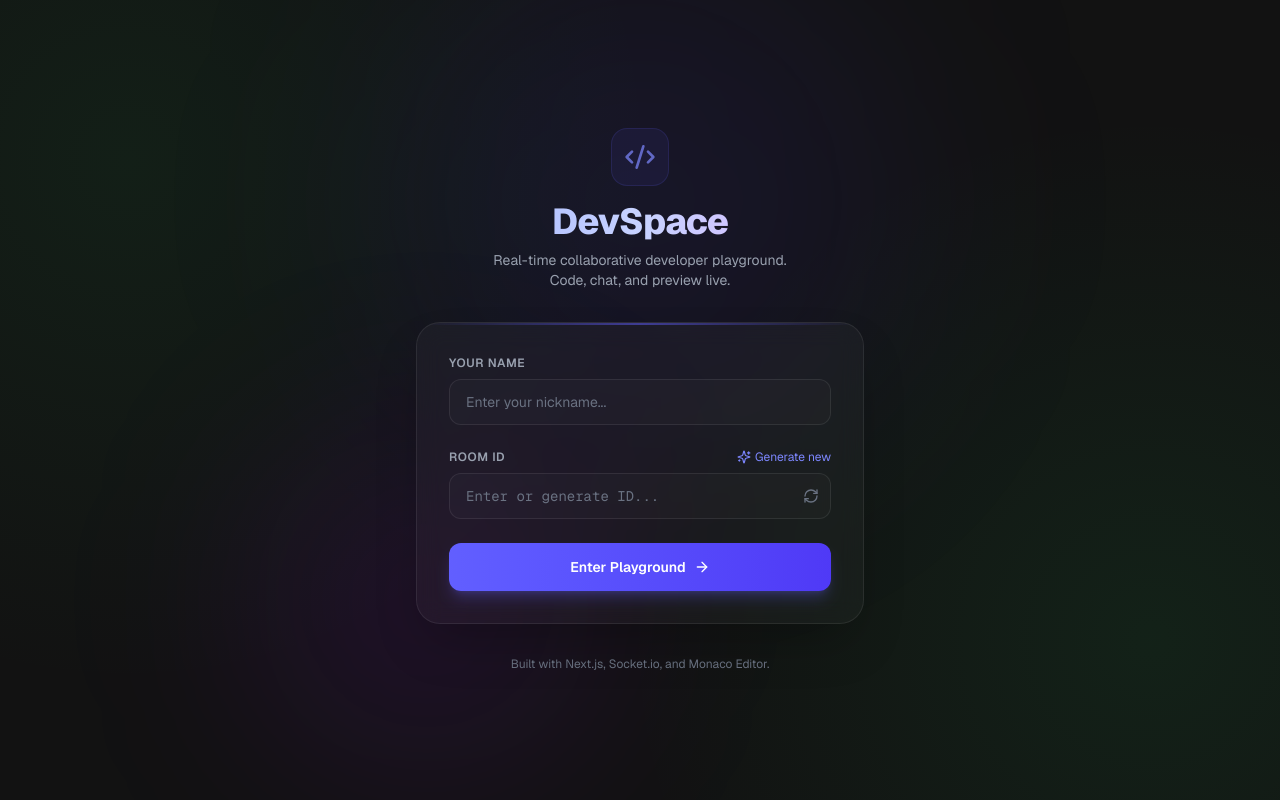
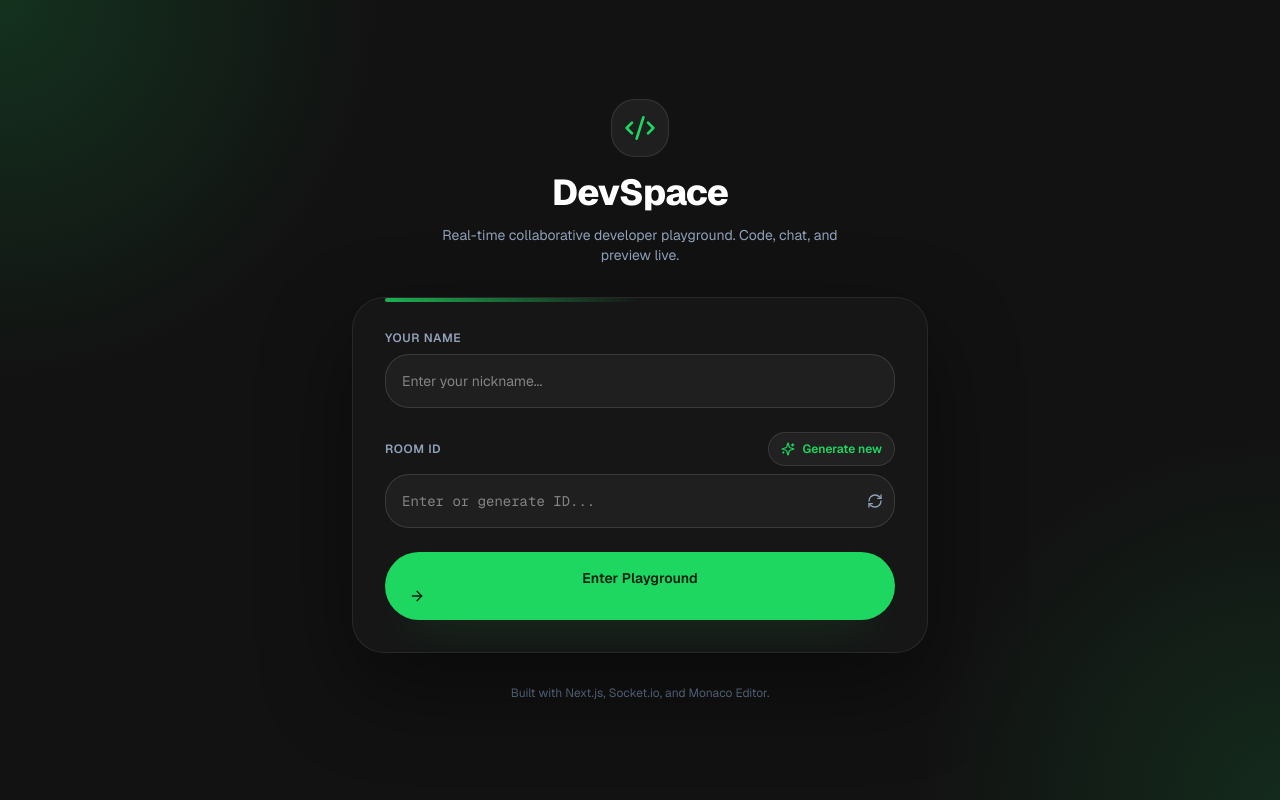
Before and after one commit to sayanghosh970sg-dotcom/DevSpace, a Next.js app in the folder frontend/: page / in a window 1280 px wide. Built offline with nearby package versions, Linux system fonts and the light colour scheme.

Commit message:
Spotify UI redesign

```diff
--- a/frontend/src/app/globals.css
+++ b/frontend/src/app/globals.css
@@ -2,16 +2,23 @@
 
 :root {
   --background: #121212;
-  --foreground: #ffffff;
-  --indigo-glow: rgba(29, 185, 84, 0.08);
-  --purple-glow: rgba(30, 215, 96, 0.08);
+  --surface: #181818;
+  --surface-soft: #1f1f1f;
+  --foreground: #e5e7eb;
+  --muted: #94a3b8;
+  --accent: #1ed760;
+  --accent-soft: rgba(30, 215, 96, 0.18);
+  --spotify-glow: rgba(30, 215, 96, 0.15);
 }
 
 :root.light {
   --background: #f8fafc;
+  --surface: #ffffff;
+  --surface-soft: #f1f5f9;
   --foreground: #0f172a;
-  --indigo-glow: rgba(29, 185, 84, 0.03);
-  --purple-glow: rgba(30, 215, 96, 0.03);
+  --muted: #64748b;
+  --accent-soft: rgba(30, 215, 96, 0.08);
+  --spotify-glow: rgba(30, 215, 96, 0.08);
 }
 
 @theme inline {
@@ -22,20 +29,27 @@
 }
 
 body {
-  background: var(--background);
+  min-height: 100vh;
+  margin: 0;
   color: var(--foreground);
   font-family: var(--font-geist-sans), sans-serif;
   overflow-x: hidden;
-  background-image:
-    radial-gradient(circle at 10% 20%, var(--indigo-glow) 0%, transparent 40%),
-    radial-gradient(circle at 90% 80%, var(--purple-glow) 0%, transparent 40%);
+  background: radial-gradient(circle at 15% 10%, rgba(30, 215, 96, 0.14) 0%, transparent 20%),
+    radial-gradient(circle at 80% 20%, rgba(255, 255, 255, 0.05) 0%, transparent 18%),
+    radial-gradient(circle at 50% 85%, rgba(30, 215, 96, 0.08) 0%, transparent 18%),
+    var(--background);
   background-attachment: fixed;
+}
+
+::selection {
+  background: rgba(30, 215, 96, 0.35);
+  color: #ffffff;
 }
 
 /* Custom Scrollbars */
 ::-webkit-scrollbar {
-  width: 6px;
-  height: 6px;
+  width: 8px;
+  height: 8px;
 }
 
 ::-webkit-scrollbar-track {
@@ -43,47 +57,55 @@ body {
 }
 
 ::-webkit-scrollbar-thumb {
-  background: rgba(255, 255, 255, 0.15);
+  background: rgba(255, 255, 255, 0.16);
   border-radius: 9999px;
 }
 
 ::-webkit-scrollbar-thumb:hover {
-  background: rgba(255, 255, 255, 0.25);
+  background: rgba(255, 255, 255, 0.26);
 }
 
-/* Glassmorphism details */
+/* Dark Spotify Cards */
 .glass-panel {
-  background: rgba(255, 255, 255, 0.03);
-  backdrop-filter: blur(12px);
-  -webkit-backdrop-filter: blur(12px);
+  background: rgba(24, 24, 24, 0.95);
   border: 1px solid rgba(255, 255, 255, 0.08);
+  box-shadow: 0 35px 90px rgba(0, 0, 0, 0.45);
+  backdrop-filter: blur(20px);
+  -webkit-backdrop-filter: blur(20px);
 }
 
 :root.light .glass-panel {
-  background: rgba(15, 23, 42, 0.03);
+  background: rgba(255, 255, 255, 0.9);
   border-color: rgba(15, 23, 42, 0.08);
+  box-shadow: 0 20px 50px rgba(15, 23, 42, 0.12);
 }
 
 .glass-input {
-  background: rgba(255, 255, 255, 0.02);
-  border: 1px solid rgba(255, 255, 255, 0.08);
+  width: 100%;
+  background: rgba(255, 255, 255, 0.04);
+  border: 1px solid rgba(255, 255, 255, 0.12);
+  color: var(--foreground);
   transition: all 0.2s ease;
 }
 
 :root.light .glass-input {
-  background: rgba(15, 23, 42, 0.02);
-  border-color: rgba(15, 23, 42, 0.08);
-  color: #0f172a;
+  background: rgba(15, 23, 42, 0.04);
+  border-color: rgba(15, 23, 42, 0.12);
+  color: var(--foreground);
+}
+
+.glass-input::placeholder {
+  color: rgba(255, 255, 255, 0.45);
 }
 
 .glass-input:focus {
-  background: rgba(255, 255, 255, 0.04);
-  border-color: rgba(99, 102, 241, 0.5);
-  box-shadow: 0 0 0 2px rgba(99, 102, 241, 0.2);
+  background: rgba(255, 255, 255, 0.06);
+  border-color: rgba(30, 215, 96, 0.6);
+  box-shadow: 0 0 0 3px rgba(30, 215, 96, 0.18);
   outline: none;
 }
 
 :root.light .glass-input:focus {
-  background: rgba(15, 23, 42, 0.04);
-  border-color: rgba(99, 102, 241, 0.5);
+  background: rgba(15, 23, 42, 0.06);
+  border-color: rgba(30, 215, 96, 0.45);
 }
--- a/frontend/src/app/page.tsx
+++ b/frontend/src/app/page.tsx
@@ -51,32 +51,26 @@ export default function Home() {
   };
 
   return (
-    <div className="flex flex-col items-center justify-center min-h-screen px-4 relative overflow-hidden">
-      {/* Background glowing decorations */}
-      <div className="absolute top-1/4 left-1/2 -translate-x-1/2 -translate-y-1/2 w-[500px] h-[500px] bg-indigo-600/10 rounded-full blur-[120px] pointer-events-none" />
-      <div className="absolute bottom-1/4 left-1/3 -translate-x-1/2 translate-y-1/2 w-[350px] h-[350px] bg-purple-600/10 rounded-full blur-[100px] pointer-events-none" />
-
-      {/* Main card */}
-      <div className="w-full max-w-md z-10">
+    <div className="relative min-h-screen overflow-hidden bg-[#121212]">
+      <div className="pointer-events-none absolute inset-0 bg-[radial-gradient(circle_at_top_left,_rgba(30,215,96,0.16)_0%,_transparent_25%),radial-gradient(circle_at_bottom_right,_rgba(30,215,96,0.12)_0%,_transparent_24%)]" />
+      <div className="relative flex flex-col items-center justify-center min-h-screen px-4 py-10">
+        <div className="w-full max-w-xl z-10">
           <div className="text-center mb-8">
-          <div className="inline-flex items-center justify-center p-3 rounded-2xl bg-indigo-500/10 border border-indigo-500/20 mb-4 animate-pulse">
-            <Code2 className="w-8 h-8 text-indigo-400" />
+            <div className="inline-flex items-center justify-center p-3 rounded-3xl bg-[#1f1f1f] border border-white/10 mb-4 shadow-[0_20px_80px_-40px_rgba(0,0,0,0.8)]">
+              <Code2 className="w-8 h-8 text-[#1ed760]" />
             </div>
-          <h1 className="text-4xl font-extrabold tracking-tight bg-gradient-to-r from-indigo-300 via-indigo-200 to-purple-300 bg-clip-text text-transparent mb-2">
-            DevSpace
-          </h1>
-          <p className="text-gray-400 text-sm max-w-xs mx-auto">
+            <h1 className="text-4xl font-extrabold tracking-tight text-white mb-3">DevSpace</h1>
+            <p className="text-sm text-slate-400 max-w-md mx-auto">
               Real-time collaborative developer playground. Code, chat, and preview live.
             </p>
           </div>
 
-        <div className="glass-panel rounded-3xl p-8 shadow-2xl relative overflow-hidden">
-          <div className="absolute top-0 left-0 w-full h-[2px] bg-gradient-to-r from-transparent via-indigo-500/50 to-transparent" />
+          <div className="glass-panel rounded-[32px] p-8 shadow-[0_35px_90px_-40px_rgba(0,0,0,0.8)] border border-white/10 relative overflow-hidden">
+            <div className="absolute left-8 right-8 top-0 h-1 rounded-full bg-gradient-to-r from-[#1ed760] via-transparent to-[#1ed760]/0 opacity-80" />
 
-          <form onSubmit={handleJoin} className="space-y-6">
-            {/* Username field */}
+            <form onSubmit={handleJoin} className="space-y-6 relative">
               <div className="space-y-2">
-              <label htmlFor="username" className="text-xs font-semibold text-gray-400 tracking-wider uppercase block">
+                <label htmlFor="username" className="text-xs font-semibold text-slate-400 tracking-wider uppercase block">
                   Your Name
                 </label>
                 <input
@@ -88,21 +82,20 @@ export default function Home() {
                     setUsername(e.target.value);
                     setError('');
                   }}
-                className="w-full glass-input rounded-xl px-4 py-3 text-sm text-white placeholder-gray-500"
+                  className="glass-input rounded-3xl px-4 py-4 text-sm text-white placeholder:text-slate-500"
                   maxLength={20}
                 />
               </div>
 
-            {/* Room ID field */}
               <div className="space-y-2">
-              <div className="flex justify-between items-center">
-                <label htmlFor="roomId" className="text-xs font-semibold text-gray-400 tracking-wider uppercase block">
+                <div className="flex flex-wrap justify-between items-center gap-3">
+                  <label htmlFor="roomId" className="text-xs font-semibold text-slate-400 tracking-wider uppercase block">
                     Room ID
                   </label>
                   <button
                     type="button"
                     onClick={generateRoomId}
-                  className="text-xs text-indigo-400 hover:text-indigo-300 flex items-center gap-1 transition-colors"
+                    className="inline-flex items-center gap-2 rounded-full border border-white/10 bg-white/5 px-3 py-2 text-xs font-semibold text-[#1ed760] hover:bg-[#1ed760]/10 transition"
                   >
                     <Sparkles className="w-3.5 h-3.5" />
                     Generate new
@@ -118,13 +111,13 @@ export default function Home() {
                       setRoomId(e.target.value);
                       setError('');
                     }}
-                  className="w-full glass-input rounded-xl pl-4 pr-10 py-3 text-sm text-white placeholder-gray-500 font-mono"
+                    className="glass-input rounded-3xl pl-4 pr-11 py-4 text-sm text-white placeholder:text-slate-500 font-mono"
                     maxLength={16}
                   />
                   <button
                     type="button"
                     onClick={generateRoomId}
-                  className="absolute right-3 top-1/2 -translate-y-1/2 text-gray-500 hover:text-indigo-400 transition-colors"
+                    className="absolute right-3 top-1/2 -translate-y-1/2 text-slate-400 hover:text-white transition"
                     title="Regenerate Room ID"
                   >
                     <RefreshCw className="w-4 h-4" />
@@ -132,18 +125,16 @@ export default function Home() {
                 </div>
               </div>
 
-            {/* Error Message */}
               {error && (
-              <div className="flex items-center gap-2 text-xs text-rose-400 bg-rose-500/10 border border-rose-500/20 p-3 rounded-xl">
+                <div className="flex items-center gap-2 text-xs text-rose-300 bg-rose-500/10 border border-rose-500/20 p-3 rounded-3xl">
                   <AlertCircle className="w-4 h-4 shrink-0" />
                   <span>{error}</span>
                 </div>
               )}
 
-            {/* Submit button */}
               <button
                 type="submit"
-              className="w-full py-3.5 rounded-xl bg-gradient-to-r from-indigo-500 to-indigo-600 hover:from-indigo-600 hover:to-indigo-700 text-white font-semibold text-sm flex items-center justify-center gap-2 shadow-lg shadow-indigo-500/25 transition-all hover:-translate-y-0.5 hover:shadow-indigo-500/35 active:translate-y-0 duration-200 cursor-pointer"
+                className="w-full rounded-full bg-[#1ed760] px-6 py-4 text-sm font-semibold text-[#081f12] shadow-[0_20px_50px_-30px_rgba(30,215,96,0.6)] transition hover:bg-[#28e673]"
               >
                 <span>Enter Playground</span>
                 <ArrowRight className="w-4 h-4" />
@@ -151,11 +142,11 @@ export default function Home() {
             </form>
           </div>
 
-        {/* Footer info */}
-        <p className="text-center text-xs text-gray-500 mt-8">
+          <p className="text-center text-xs text-slate-500 mt-8">
             Built with Next.js, Socket.io, and Monaco Editor.
           </p>
         </div>
       </div>
+    </div>
   );
 }
```
Also changed, not shown: frontend/src/app/room/[roomId]/page.tsx (+54 -59 lines). Lines whose indentation alone changed are shown as unchanged.
